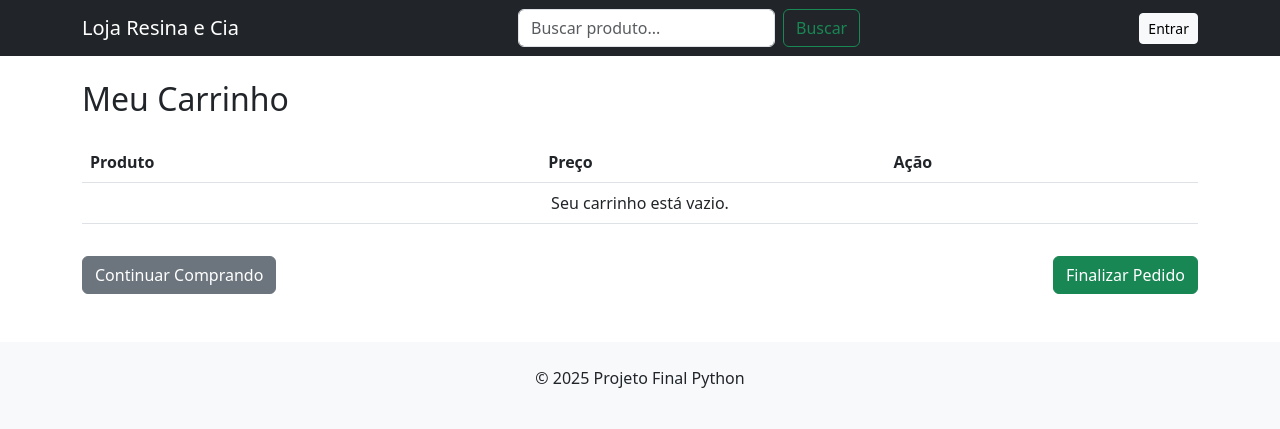
After one commit to deyvidlopes/Trabalho-Final-UC3-Python, a Django app: page /carrinho/ in a window 1280 px wide. The commit adds this page. Shown: the top 429 px of the page. Run offline with Django 5.2, Linux system fonts and the light colour scheme.

Commit message:
ProjetoFinal

```diff
--- a/app/templates/base.html
+++ b/app/templates/base.html
@@ -25,6 +25,8 @@
                     </span>
                     <form action="{% url 'logout' %}" method="post" class="d-inline">
                         {% csrf_token %}
+                        <a href="{% url 'ver_carrinho' %}" class="btn btn-outline-primary position-relative me-3">
+    Carrinho</a>
                         <button type="submit" class="btn btn-sm btn-outline-danger">Sair</button>
                     </form>
 
--- /dev/null
+++ b/app/templates/carrinho.html
@@ -0,0 +1,31 @@
+{% extends 'base.html' %}
+
+{% block content %}
+<h2>Meu Carrinho</h2>
+<table class="table mt-4">
+    <thead>
+        <tr>
+            <th>Produto</th>
+            <th>Preço</th>
+            <th>Ação</th>
+        </tr>
+    </thead>
+    <tbody>
+        {% for produto in produtos %}
+        <tr>
+            <td>{{ produto.nome }}</td>
+            <td>R$ {{ produto.preco }}</td>
+            <td>
+                <a href="{% url 'remove_carrinho' produto.pk %}" class="btn btn-sm btn-danger">Remover</a>
+            </td>
+        </tr>
+        {% empty %}
+        <tr>
+            <td colspan="3" class="text-center">Seu carrinho está vazio.</td>
+        </tr>
+        {% endfor %}
+    </tbody>
+</table>
+<a href="{% url 'index' %}" class="btn btn-secondary mt-3">Continuar Comprando</a>
+<button class="btn btn-success mt-3 float-end">Finalizar Pedido</button>
+{% endblock %}
--- a/app/templates/detalhe_produto.html
+++ b/app/templates/detalhe_produto.html
@@ -32,7 +32,7 @@
                 </div>
 
                 <div class="d-grid gap-2">
-                    <button class="btn btn-success btn-lg" type="button">Adicionar ao Carrinho</button>
+                    <a href="{% url 'add_carrinho' produto.pk %}" class="btn btn-success btn-lg">Adicionar ao Carrinho</a>
                     <a href="{% url 'index' %}" class="btn btn-outline-secondary">Voltar para a Loja</a>
                 </div>
             </div>
--- a/app/templates/index.html
+++ b/app/templates/index.html
@@ -22,7 +22,8 @@
                     <span class="badge bg-info">{{ produto.categoria }}</span>
                 </div>
                 <div class="card-footer bg-white border-top-0">
-                    <a href="{% url 'detalhe_produto' produto.pk %}" class="btn btn-primary w-100">Ver Detalhes</a>
+                    <a href="{% url 'detalhe_produto' produto.pk %}" class="btn btn-primary">Ver Detalhes</a>
+                    <a href="{% url 'add_carrinho' produto.pk %}" class="btn btn-success">Comprar</a>
                 </div>
             </div>
         </div>
--- a/app/templates/login.html
+++ b/app/templates/login.html
@@ -23,7 +23,7 @@
                 </form>
             </div>
             <div class="card-footer text-center">
-                <small>Ainda não tem conta? <a href="#">Cadastre-se</a></small>
+                <small>Ainda não tem conta? <a href="{% url 'cadastro' %}">Cadastre-se</a></small>
             </div>
         </div>
     </div>
--- a/app/urls.py
+++ b/app/urls.py
@@ -1,29 +1,21 @@
 from django.urls import path
+from django.contrib.auth import views as auth_views
 from . import views
 
 urlpatterns = [
-    path('', views.index, name='index'),
-]
-
-from django.urls import path
-from django.contrib.auth import views as auth_views # Importa as views prontas
-from . import views
-
-urlpatterns = [
+    # --- PÁGINA INICIAL ---
     path('', views.index, name='index'),
 
-    # Rota de Login (aponta para o nosso template que criaremos abaixo)
-    path('login/', auth_views.LoginView.as_view(template_name='login.html'), name='login'),
+    # --- PRODUTOS ---
+    path('produto/<int:pk>/', views.detalhe_produto, name='detalhe_produto'),
 
-    # Rota de Logout (apenas desloga e redireciona)
-    path('logout/', auth_views.LogoutView.as_view(), name='logout'),
-]
-
-urlpatterns = [
-    path('', views.index, name='index'),
+    # --- USUÁRIOS (LOGIN/CADASTRO) ---
     path('login/', auth_views.LoginView.as_view(template_name='login.html'), name='login'),
     path('logout/', auth_views.LogoutView.as_view(), name='logout'),
+    path('cadastro/', views.cadastro, name='cadastro'),
 
-    # Nova rota para detalhes (int:pk significa que esperamos um número inteiro)
-    path('produto/<int:pk>/', views.detalhe_produto, name='detalhe_produto'),
+    # --- CARRINHO DE COMPRAS ---
+    path('adicionar-carrinho/<int:pk>/', views.adicionar_carrinho, name='add_carrinho'),
+    path('carrinho/', views.ver_carrinho, name='ver_carrinho'),
+    path('remover-carrinho/<int:pk>/', views.remover_carrinho, name='remove_carrinho'),
 ]
--- a/app/views.py
+++ b/app/views.py
@@ -33,3 +33,57 @@ def detalhe_produto(request, pk):
         'produto': produto
     }
     return render(request, 'detalhe_produto.html', context)
+
+from django.shortcuts import render, redirect, get_object_or_404
+from django.contrib.auth.forms import UserCreationForm # Importe o formulário pronto
+from .models import Produto
+
+# ... (suas views index e detalhe_produto) ...
+
+def cadastro(request):
+    if request.method == 'POST':
+        form = UserCreationForm(request.POST)
+        if form.is_valid():
+            form.save()
+            return redirect('login') # Vai para o login após criar conta
+    else:
+        form = UserCreationForm()
+
+    context = {
+        'form': form
+    }
+    return render(request, 'cadastro.html', context)
+
+def adicionar_carrinho(request, pk):
+    # Pega o carrinho da sessão ou cria uma lista vazia se não existir
+    carrinho = request.session.get('carrinho', [])
+
+    # Adiciona o ID do produto ao carrinho (se já não estiver lá, para não duplicar)
+    if pk not in carrinho:
+        carrinho.append(pk)
+
+    # Salva de volta na sessão
+    request.session['carrinho'] = carrinho
+
+    return redirect('index')
+
+def ver_carrinho(request):
+    # Pega os IDs salvos na sessão
+    ids_carrinho = request.session.get('carrinho', [])
+
+    # Busca os produtos reais no banco baseados nesses IDs
+    produtos = Produto.objects.filter(id__in=ids_carrinho)
+
+    context = {
+        'produtos': produtos
+    }
+    return render(request, 'carrinho.html', context)
+
+def remover_carrinho(request, pk):
+    carrinho = request.session.get('carrinho', [])
+
+    if pk in carrinho:
+        carrinho.remove(pk)
+
+    request.session['carrinho'] = carrinho
+    return redirect('ver_carrinho')
```
Also changed, not shown: app/templates/cadastro.html (added, +42 -0 lines), README.md (added), db.sqlite3, produtos/Camisa_Adidas.jpg (added), produtos/Camisa_Nike.jpg (added), produtos/Caneta_Luxo.jpg (added).
